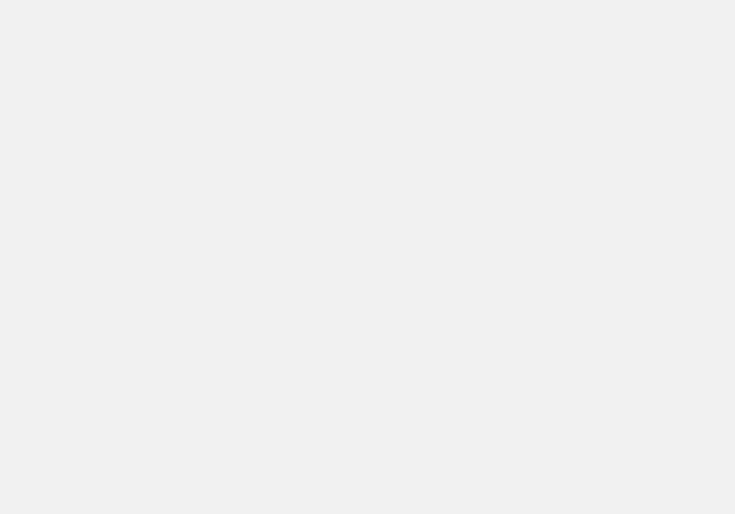
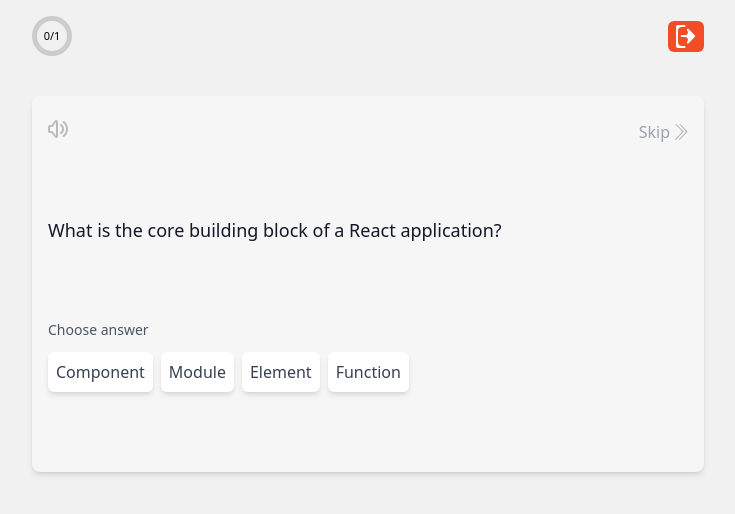
Before and after one commit to ilorez/QCM, a React (Vite) app: page /ilQCM in a window 1280 px wide. Before the commit this address had no page. Shown: the top 514 px of the page, without its empty margins (272-1007 px from the left). Built offline with nearby package versions, Linux system fonts and the light colour scheme.

Commit message:
udate some deploying issues

```diff
--- a/src/App.jsx
+++ b/src/App.jsx
@@ -9,7 +9,7 @@
       <div>
         <Routes>
           <Route index element={<Home />} />
-          <Route path='QCM' element={<QCM />} />
+          <Route path='ilQCM' element={<QCM />} />
         </Routes>
       </div>
     </BrowserRouter >
--- a/src/pages/home.jsx
+++ b/src/pages/home.jsx
@@ -22,7 +22,7 @@
     const nextIcon = `<svg width="12" height="18" viewBox="0 0 12 18" fill="none" xmlns="http://www.w3.org/2000/svg">
   <path fill-rule="evenodd" clip-rule="evenodd" d="M9.6061 9.89832L9.60912 9.90129L11.0326 8.49643L2.42348 0L0.999978 1.40486L8.1826 8.49345L0.576477 16L1.99998 17.4049L9.6061 9.89832Z" fill="#808080"/>
   </svg>`;
-    const paths = [['./src/data/level1.json', "Easy"], ['./src/data/level2.json', "Intermediate"], ['./src/data/level3.json', "Moderate"], ['./src/data/level4.json', "Challenging"], ['./src/data/level5.json', "Very Hard"], ['./src/data/levelImpossible.json', "Impossible"], ['./src/data/levelNotSense.json', "Not sens"]]
+    const paths = [['/src/data/level1.json', "Easy"], ['/src/data/level2.json', "Intermediate"], ['/src/data/level3.json', "Moderate"], ['/src/data/level4.json', "Challenging"], ['/src/data/level5.json', "Very Hard"], ['/src/data/levelImpossible.json', "Impossible"], ['/src/data/levelNotSense.json', "Not sens"]]
     const difficultyLevels = [
         { bgColor: 'bg-green-200', textColor: 'text-green-800', emoji: '🌟' },
         { bgColor: 'bg-blue-200', textColor: 'text-blue-800', emoji: '🔥' },
@@ -37,7 +37,7 @@
     const links = paths.map((link, index) => {
         return (
             <div key={"level" + index} className='last:col-span-1 sm:last:col-span-2 '>
-                <Link to="/QCM" onClick={() => fetchData(link[0])}>
+                <Link to="/ilQCM" onClick={() => fetchData(link[0])}>
                     <button className={' px-4 py-1.5 rounded-lg w-full flex flex-row justify-between items-center gap-2 shadow-md hover:bg-blue-100 overflow-hidden ' + difficultyLevels[index].textColor + " " + difficultyLevels[index].bgColor}>Level {index + 1} <div className='flex justify-between items-center gap-4'>({link[1] + difficultyLevels[index].emoji})<div dangerouslySetInnerHTML={{ __html: nextIcon }} /></div></button>
                 </Link>
             </div>
--- a/vite.config.js
+++ b/vite.config.js
@@ -4,5 +4,5 @@
 // https://vitejs.dev/config/
 export default defineConfig({
   plugins: [react()],
-  base: "/QCM/"
+  base: "/"
 })
```
